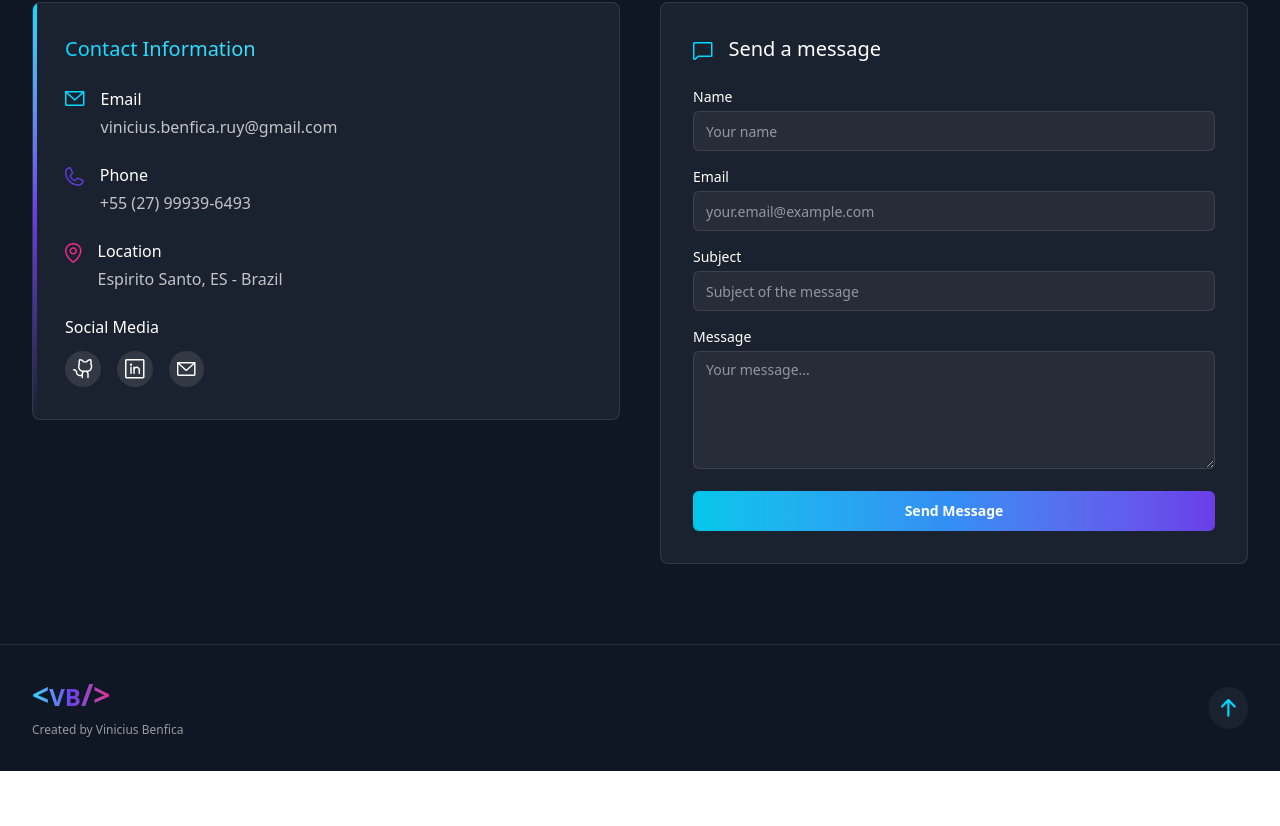
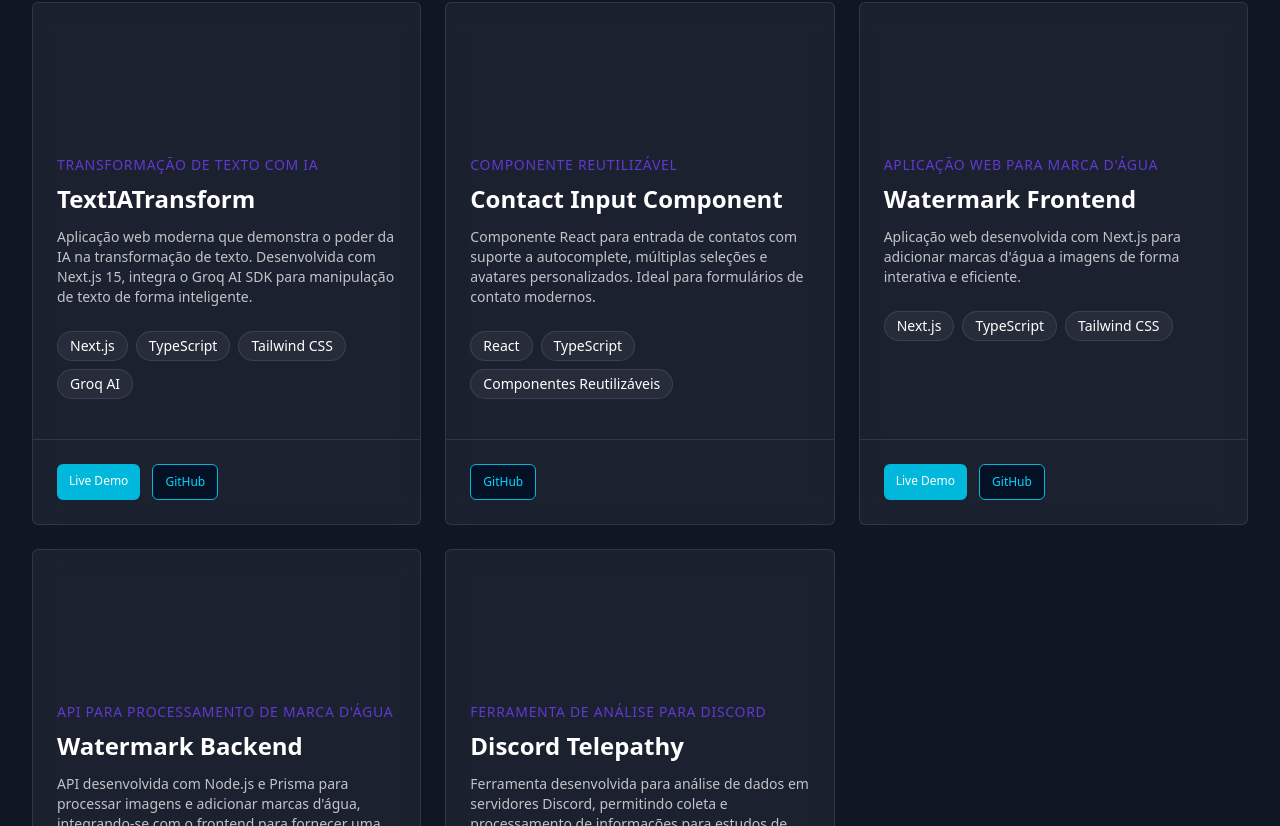
Before and after one commit to ViniciusBenfica/portfolio_V3, a Next.js app: page / in a window 1280 px wide. Shown: the part 1774-2600 px from the top of the page. Before the commit the page ends 2545 px from the top, so only its background shows below. Built offline with nearby package versions, Linux system fonts and the light colour scheme.

Commit message:
✨ Add Projects section: introduce new Projects component showcasing various projects with descriptions, tags, and links to live demos and GitHub repositories; update Home component to include Projects section.

```diff
--- a/src/app/page.tsx
+++ b/src/app/page.tsx
@@ -3,12 +3,15 @@ import Navbar from "@/components/navBar";
 import Contact from "@/sections/contact/page";
 import Experience from "@/sections/experience/page";
 import Hero from "@/sections/home/page";
+import Projects from "@/sections/projects/page";
+
 export default function Home() {
 	return (
 		<>
 			<Navbar />
 			<Hero />
 			<Experience />
+			<Projects />
 			<Contact />
 			<Footer />
 		</>
--- /dev/null
+++ b/src/sections/projects/page.tsx
@@ -0,0 +1,140 @@
+"use client";
+
+import BodyContainer from "@/components/bodyContainer";
+import Title from "@/components/title";
+import Link from "next/link";
+
+interface Project {
+	title: string;
+	subtitle: string;
+	description: string;
+	icon: React.ReactNode;
+	bgColor: string;
+	tags: string[];
+	liveUrl: string;
+	githubUrl: string;
+}
+
+export default function Projects() {
+	const projects: Project[] = [
+		{
+			title: "TextIATransform",
+			subtitle: "TRANSFORMAÇÃO DE TEXTO COM IA",
+			description:
+				"Aplicação web moderna que demonstra o poder da IA na transformação de texto. Desenvolvida com Next.js 15, integra o Groq AI SDK para manipulação de texto de forma inteligente.",
+			icon: <div className="h-full w-full" />,
+			bgColor: "",
+			tags: ["Next.js", "TypeScript", "Tailwind CSS", "Groq AI"],
+			liveUrl: "https://text-ia-transform.vercel.app",
+			githubUrl: "https://github.com/ViniciusBenfica/TextIATransform",
+		},
+		{
+			title: "Contact Input Component",
+			subtitle: "COMPONENTE REUTILIZÁVEL",
+			description:
+				"Componente React para entrada de contatos com suporte a autocomplete, múltiplas seleções e avatares personalizados. Ideal para formulários de contato modernos.",
+			icon: <div className="h-full w-full" />,
+			bgColor: "",
+			tags: ["React", "TypeScript", "Componentes Reutilizáveis"],
+			liveUrl: "",
+			githubUrl: "https://github.com/ViniciusBenfica/contact-input-component",
+		},
+		{
+			title: "Watermark Frontend",
+			subtitle: "APLICAÇÃO WEB PARA MARCA D'ÁGUA",
+			description:
+				"Aplicação web desenvolvida com Next.js para adicionar marcas d'água a imagens de forma interativa e eficiente.",
+			icon: <div className="h-full w-full" />,
+			bgColor: "",
+			tags: ["Next.js", "TypeScript", "Tailwind CSS"],
+			liveUrl: "https://watermark-frontend.vercel.app",
+			githubUrl: "https://github.com/ViniciusBenfica/watermark-frontend",
+		},
+		{
+			title: "Watermark Backend",
+			subtitle: "API PARA PROCESSAMENTO DE MARCA D'ÁGUA",
+			description:
+				"API desenvolvida com Node.js e Prisma para processar imagens e adicionar marcas d'água, integrando-se com o frontend para fornecer uma solução completa.",
+			icon: <div className="h-full w-full" />,
+			bgColor: "",
+			tags: ["Node.js", "TypeScript", "Prisma", "Docker"],
+			liveUrl: "",
+			githubUrl: "https://github.com/ViniciusBenfica/watermark-backend",
+		},
+		{
+			title: "Discord Telepathy",
+			subtitle: "FERRAMENTA DE ANÁLISE PARA DISCORD",
+			description:
+				"Ferramenta desenvolvida para análise de dados em servidores Discord, permitindo coleta e processamento de informações para estudos de comportamento e interações.",
+			icon: <div className="h-full w-full" />,
+			bgColor: "",
+			tags: ["TypeScript", "Discord API", "Data Analysis"],
+			liveUrl: "",
+			githubUrl: "https://github.com/ViniciusBenfica/discord-telepathy",
+		},
+	];
+
+	return (
+		<BodyContainer id="projects" bgColor="bg-[#0f1624]">
+			<Title
+				title="Professional Experience"
+				subtitle="Know a little more about my experience and skills as a developer"
+			/>
+
+			<div className="grid grid-cols-1 md:grid-cols-2 lg:grid-cols-3 gap-6">
+				{projects.map((project, index) => (
+					<div
+						key={index}
+						className="bg-white/5 backdrop-blur-md border border-white/10 group rounded-md h-full flex flex-col hover:border-cyan-500 transition-all duration-300"
+					>
+						<div className={`${project.bgColor} h-32 flex items-center justify-center`}>
+							<div className="text-white/90 h-20 w-20">{project.icon}</div>
+						</div>
+						<div className="p-6 flex-grow">
+							{project.subtitle && (
+								<div className="text-[#6039D2] text-sm font-medium tracking-wider uppercase mb-2">
+									{project.subtitle}
+								</div>
+							)}
+							<h3 className="text-2xl font-bold mb-3 text-white group-hover:text-cyan-500 transition-colors">
+								{project.title}
+							</h3>
+							<p className="text-[#c2c4c7] text-sm mb-6">{project.description}</p>
+
+							<div className="flex flex-wrap gap-2 mb-4">
+								{project.tags.map((tag: string) => (
+									<div
+										key={tag}
+										className="bg-white/5 border-white/10 border rounded-full font-medium px-3 py-1 text-sm"
+									>
+										{tag}
+									</div>
+								))}
+							</div>
+						</div>
+
+						<div className="p-6 border-t border-white/10 flex flex-wrap gap-3">
+							{project.liveUrl && (
+								<Link
+									href={project.liveUrl}
+									className="bg-cyan-500 py-2 px-3 font-medium text-[12px] cursor-pointer rounded-md hover:opacity-80 text-white transition-opacity"
+								>
+									Live Demo
+								</Link>
+							)}
+
+							{project.githubUrl && (
+								<Link
+									href={project.githubUrl}
+									className="bg-[#041124] py-2 px-3 text-[#00D9FF] border border-cyan-500 font-medium text-[12px] cursor-pointer rounded-md hover:opacity-80 transition-opacity flex items-center justify-center"
+								>
+									GitHub
+								</Link>
+							)}
+						</div>
+					</div>
+				))}
+			</div>
+		</BodyContainer>
+	);
+}
```
